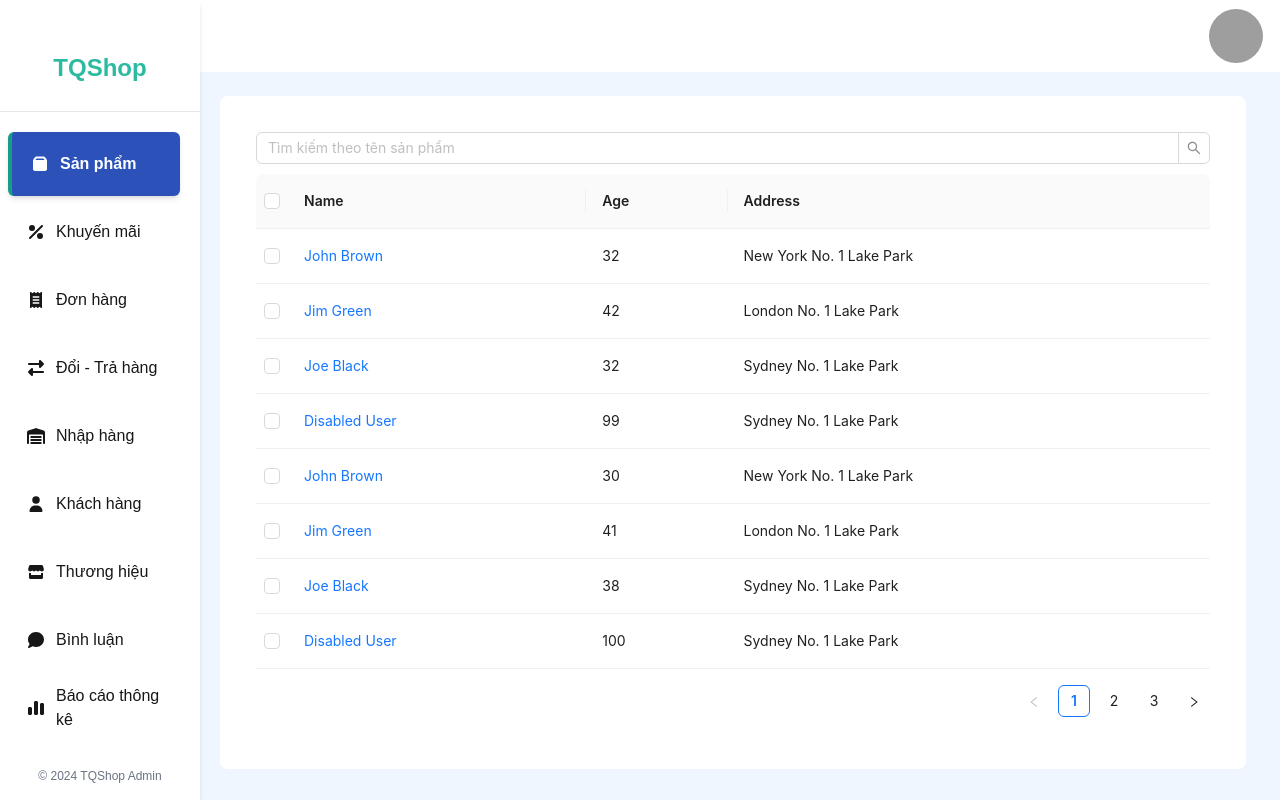
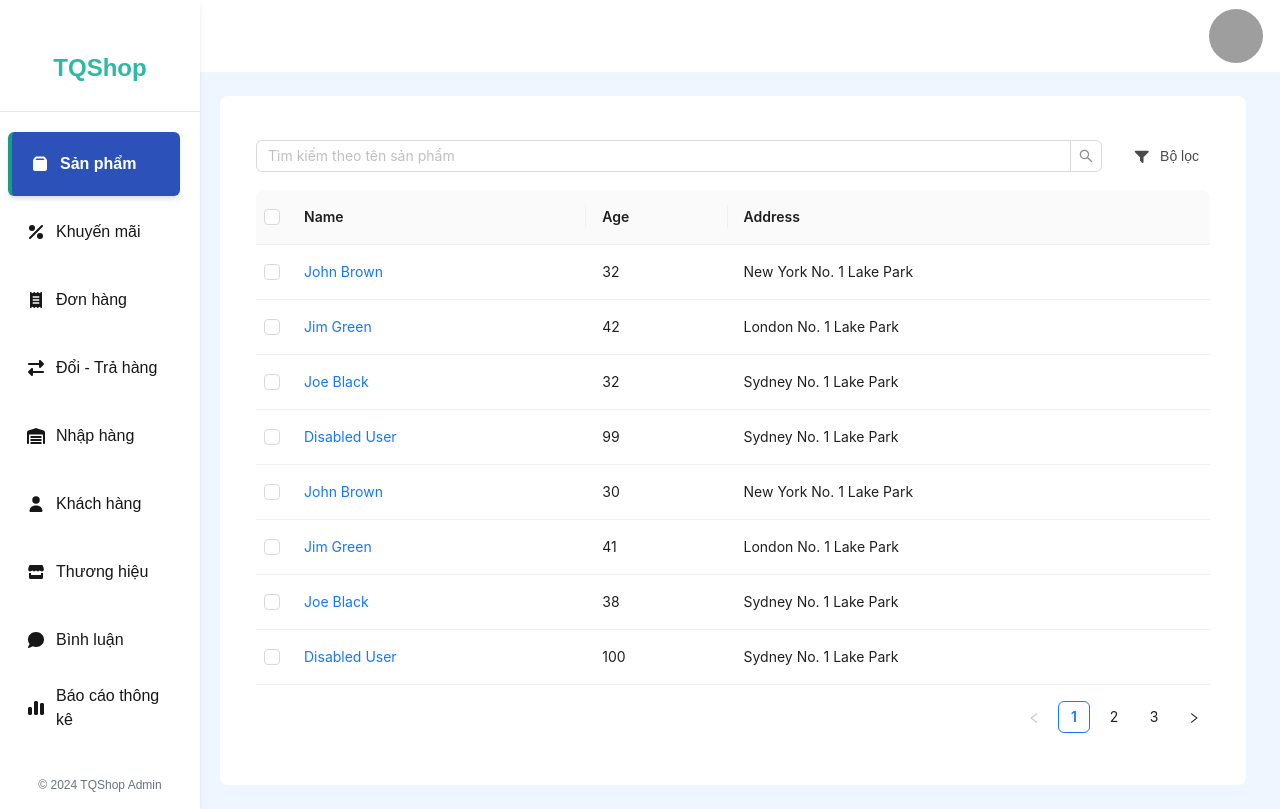
Before and after one commit to QuanNT2003/NextJs_Shoe_Store, a Next.js app: page /products in a window 1280 px wide. Built offline with nearby package versions, Linux system fonts and the light colour scheme; grey boxes are pictures that could not be loaded; what @ant-design/nextjs-registry would draw is missing.

Commit message:
ModalFilter

```diff
--- a/src/app/(admin)/products/page.tsx
+++ b/src/app/(admin)/products/page.tsx
@@ -2,6 +2,7 @@
 import type { TableColumnsType, TableProps } from "antd";
 import CustomTable from "@/component/CustomTable/customTable";
 import { useState } from "react";
+import FilterModal from "@/component/FilterModal/filterModal";
 interface DataType {
   key: React.Key;
   name: string;
@@ -89,6 +90,11 @@ export default function Products() {
   const handleSearch = () => {
     console.log(search);
   };
+
+  const [openFilter, setOpenFilter] = useState(false);
+  const handleOpenFilter = () => setOpenFilter(true);
+  const handleCloseFilter = () => setOpenFilter(false);
+  const handleClearFilter = () => {};
   return (
     <div className="frame">
       <CustomTable<DataType>
@@ -99,6 +105,14 @@ export default function Products() {
         search={search}
         setSearch={setSearch}
         handleSearch={handleSearch}
+        filterComponent={
+          <FilterModal
+            open={openFilter}
+            handleOpen={handleOpenFilter}
+            handleClose={handleCloseFilter}
+            handleClearFilter={handleClearFilter}
+          />
+        }
         placeholderSearch="Tìm kiếm theo tên sản phẩm"
         tableProps={{ pagination: { pageSize: 10, total: 30 } }}
       />
--- /dev/null
+++ b/src/component/FilterModal/filterModal.tsx
@@ -0,0 +1,60 @@
+import React from "react";
+import { Button, Drawer } from "antd";
+import { FontAwesomeIcon } from "@fortawesome/react-fontawesome";
+import { faFilter } from "@fortawesome/free-solid-svg-icons";
+type filterModalProps = {
+  children?: React.ReactNode;
+  open?: boolean;
+  handleOpen?: () => void;
+  handleClose?: () => void;
+  handleClearFilter?: () => void;
+  handleFilter?: () => void;
+};
+function FilterModal({
+  children,
+  open,
+  handleOpen,
+  handleClose,
+  handleClearFilter,
+  handleFilter,
+}: filterModalProps) {
+  return (
+    <div>
+      <div
+        className="ml-[20px] px-[10px] py-[15px] text-[14px] text-[#4a4a4a] border border-solid border-white rounded-lg flex justify-center items-center hover:cursor-pointer hover:border-blue-500"
+        onClick={handleOpen}
+      >
+        <FontAwesomeIcon className="text-[#4a4a4a]" icon={faFilter} />
+        <div className="ml-[10px]">Bộ lọc</div>
+      </div>
+      <Drawer
+        open={open}
+        onClose={handleClose}
+        placement="right"
+        width={480}
+        footer={
+          <div className="py-[10px] gap-5 flex justify-end text-[14px]">
+            <Button
+              className="px-[10px] py-[20px] font-semibold mr-[20x]"
+              danger
+              onClick={handleClearFilter}
+            >
+              Xóa bộ lọc
+            </Button>
+            <Button
+              className="px-[10px] py-[20px] font-semibold mr-[20x]"
+              type="primary"
+              onClick={handleFilter}
+            >
+              Lọc
+            </Button>
+          </div>
+        }
+      >
+        {children}
+      </Drawer>
+    </div>
+  );
+}
+
+export default FilterModal;
```
